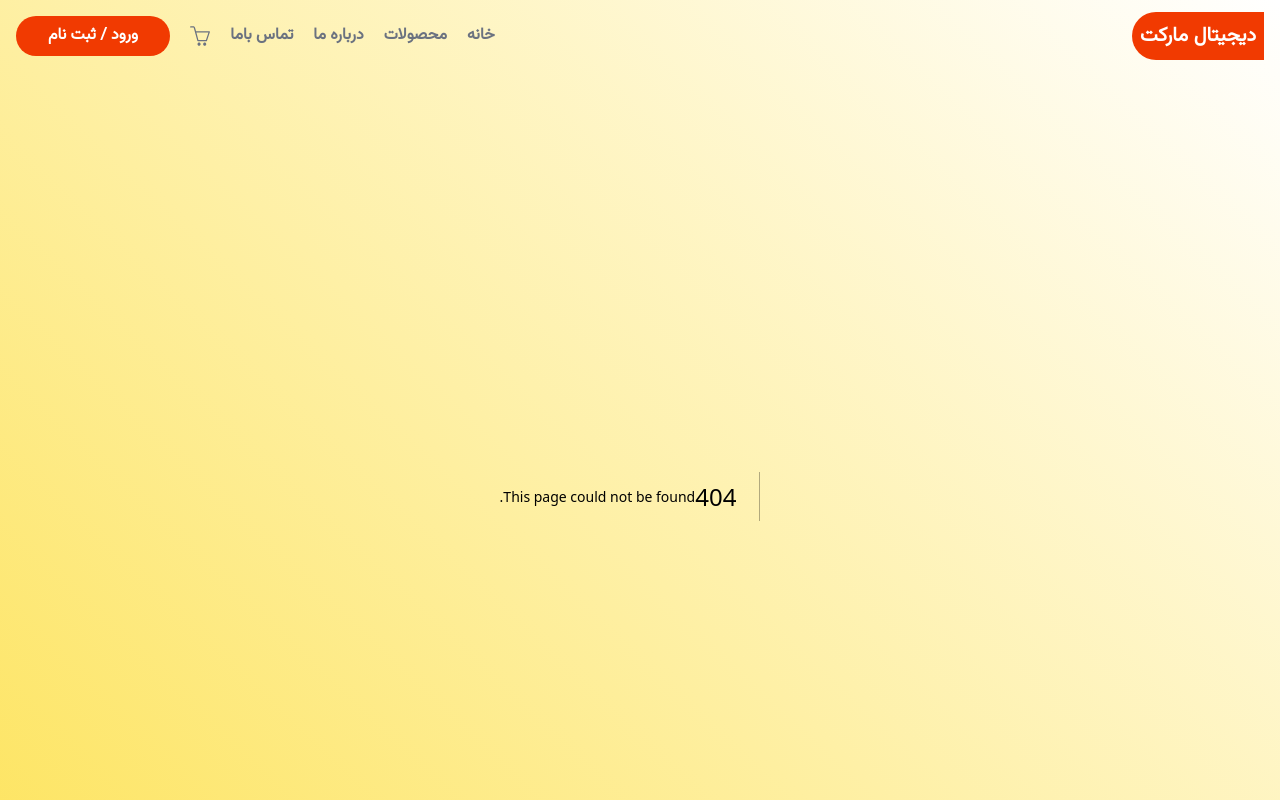
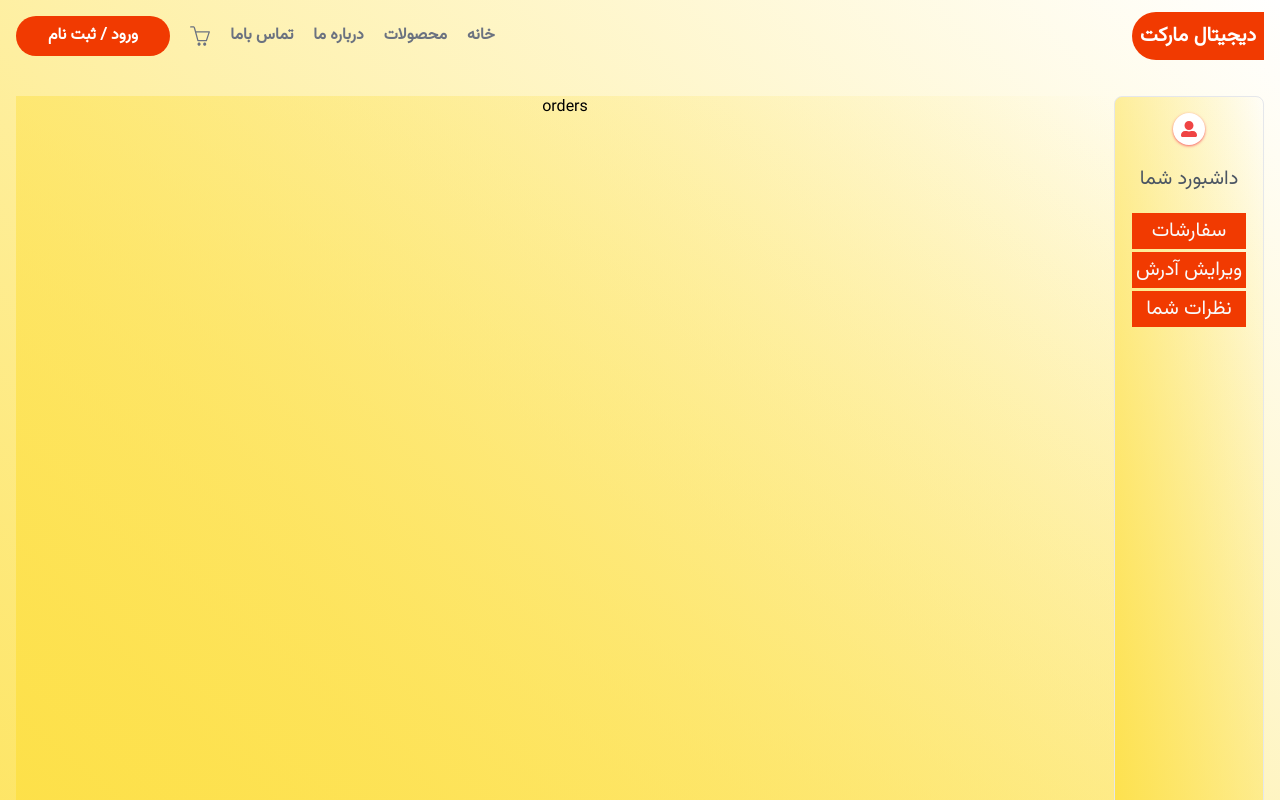
Before and after one commit to ghiyaee/next14Markrt, a Next.js app: page /dashboardUser/orders in a window 1280 px wide. Before the commit this address had no page. Shown: the top 800 px of the page. Built offline with nearby package versions, Linux system fonts and the light colour scheme.

Commit message:
update production

```diff
--- a/package.json
+++ b/package.json
@@ -19,6 +19,7 @@
     "react-icons": "^4.12.0",
     "react-moment": "^1.1.3",
     "react-slick": "^0.29.0",
+    "react-spinners": "^0.13.8",
     "save": "^2.9.0",
     "slick-carousel": "^1.8.1",
     "swiper": "^11.0.5"
--- a/src/app/basket/page.js
+++ b/src/app/basket/page.js
@@ -7,7 +7,11 @@ import { IoMdAdd } from 'react-icons/io';
 import { GrFormSubtract } from 'react-icons/gr';
 import { MdDeleteForever } from 'react-icons/md';
 import { useRouter } from 'next/navigation';
-import { handelDeleteBasketProduct } from '@/controller/basket/BasketDb';
+import {
+  handelDeleteBasketProduct,
+  handelAddUpdataBasket,
+  handelDecUpdataBasket,
+} from '@/controller/basket/BasketDb';
 
 function BasketPage() {
   const { state, dispatch } = useContext(ContextStore);
@@ -36,9 +40,16 @@ function BasketPage() {
     setIsActive(true);
   };
   const handelCounterAdd = async (product) => {
+       setTimeout(async () => {
+      await handelAddUpdataBasket(product)
+    },300)
     dispatch({ type: 'INCREMENT_QUANTITY', payload: product });
   };
   const handelCounterDes = (product) => {
+    console.log(product);
+    setTimeout(async () => {
+     await handelDecUpdataBasket(product)
+    },300)
     dispatch({ type: 'DECRIMENT_QUANTITY', payload: product });
   };
   return (
@@ -77,8 +88,7 @@ function BasketPage() {
                       <div className="text-gray-500 flex-1 flex items-center justify-between gap-4 md:gap-4 ">
                         <div>
                           <p>
-                            {' '}
-                            برند:
+                             برند:
                             {pro.product_id ? pro.product_id?.name : pro.name}
                           </p>
                           <p>
--- /dev/null
+++ b/src/app/dashboardUser/comments/page.js
@@ -0,0 +1,15 @@
+import DashboardUser from '@/components/layout/DashboardUser';
+
+export default function Comments() {
+  return (
+    <main className="flex">
+      <DashboardUser />
+      <div
+        className="w-screen flex flex-col  items-center
+       bg-gradient-to-tr from-yellow-300 to-transparent"
+      >
+       Comments
+      </div>
+    </main>
+  );
+}
--- /dev/null
+++ b/src/app/dashboardUser/editAddress/page.js
@@ -0,0 +1,15 @@
+import DashboardUser from '@/components/layout/DashboardUser';
+
+export default function editAddress() {
+  return (
+    <main className="flex">
+      <DashboardUser />
+      <div
+        className="w-screen flex flex-col  items-center
+       bg-gradient-to-tr from-yellow-300 to-transparent"
+      >
+        address
+      </div>
+    </main>
+  );
+}
--- /dev/null
+++ b/src/app/dashboardUser/layout.js
@@ -0,0 +1,3 @@
+export default function Layout({ children }) {
+  return <main>{children}</main>;
+}
--- /dev/null
+++ b/src/app/dashboardUser/orders/page.js
@@ -0,0 +1,15 @@
+import DashboardUser from '@/components/layout/DashboardUser';
+
+export default function Orders() {
+  return (
+    <main className='flex'>
+      <DashboardUser />
+      <div
+        className="w-screen flex flex-col  items-center
+       bg-gradient-to-tr from-yellow-300 to-transparent"
+      >
+        orders
+      </div>
+    </main>
+  );
+}
--- a/src/app/dashboardUser/page.js
+++ b/src/app/dashboardUser/page.js
@@ -1,8 +1,9 @@
+import DashboardUser from '@/components/layout/DashboardUser'
 import React from 'react'
 
 function DashboardPageUser() {
   return (
-    <div> DashboardPageUser</div>
+    <DashboardUser/>
   )
 }
 
--- a/src/app/globals.css
+++ b/src/app/globals.css
@@ -21,7 +21,7 @@ input{
   height: auto;
 }
 .style-button {
-  @apply bg-primary text-gray-50 p-1 duration-300
- border-blue-500  hover:p-2 hover:shadow-[0_25px_55px_-24px_rgb(0,0,0,0.7)]
+  @apply bg-primary text-gray-50 p-1  duration-300
+ border-blue-500  hover:py-2 hover:shadow-[0_25px_55px_-24px_rgb(0,0,0,0.7)]
    hover:border-x-2 text-center;
 }
--- /dev/null
+++ b/src/components/layout/DashboardUser.jsx
@@ -0,0 +1,41 @@
+'use client';
+import { FaUserAlt } from 'react-icons/fa';
+import { useContext } from 'react';
+import { ContextStore } from '@/context/contextStore';
+import Link from 'next/link';
+
+function DashboardUser() {
+  const { state, dispatch } = useContext(ContextStore);
+  const { userConnect } = state;
+  return (
+    <>
+      <div className="  ">
+        <div className="border bg-gradient-to-tr from-yellow-300 to-transparent
+        w-[150px] min-h-screen flex flex-col items-center gap-5 rounded-lg ">
+          <div className="mt-4  p-2 rounded-full shadow shadow-red-400 bg-white">
+            <FaUserAlt className="text-red-500" />
+          </div>
+          <h2 className="text-xl text-gray-600 ">داشبورد شما</h2>
+          <div className="flex flex-col gap-[3px]   text-xl p-0 overflow-y-auto h-[700px]">
+            <Link href={'/dashboardUser/orders'} className="style-button">
+              سفارشات
+            </Link>
+            <Link
+              href={'/dashboardUser/editAddress'}
+              className="style-button "
+            >
+              ویرایش آدرش
+            </Link>
+
+            <Link href={'/dashboardUser/comments'} className="style-button  ">
+              نظرات شما
+            </Link>
+
+          </div>
+        </div>
+      </div>
+    </>
+  );
+}
+
+export default DashboardUser;
--- a/src/components/layout/ListProducts.jsx
+++ b/src/components/layout/ListProducts.jsx
@@ -20,7 +20,7 @@ async function ListProducts() {
         <div
           key={pro.id}
           className=" flex flex-col justify-between items-center gap-5 p-12
-        hover:scale-105 duration-700 hover:bg-green-500 hover:text-gray-50 rounded-lg
+        hover:scale-105 duration-700 hover:bg-blue-800 hover:text-gray-50 rounded-lg
         shadow-[0_25px_25px_-24px_rgb(0,0,0,0.7)] "
         >
           <Image
--- a/src/components/layout/ProductPage.jsx
+++ b/src/components/layout/ProductPage.jsx
@@ -5,11 +5,13 @@ import { useContext, useEffect, useState } from 'react';
 import { ContextStore } from '@/context/contextStore';
 import InfoProduct from './InfoProduct';
 import { basketDb } from '@/controller/basket/BasketDb';
+import FadeLoader from 'react-spinners/FadeLoader';
 function ProductPage({ product }) {
 
   const [active, setActive] = useState(product?.img[0]);
   const { dispatch, state } = useContext(ContextStore);
   const { message, cartItem, userConnect } = state;
+  const [loading, setLoading] = useState(false);
 
   const handelAddProduct = async (product) => {
     const exist = cartItem.some((item) => item._id === product._id);
@@ -29,8 +31,22 @@ function ProductPage({ product }) {
       clearTimeout(time);
     };
   }, [message]);
+    useEffect(() => {
+      setLoading(true);
+      setTimeout(() => {
+        setLoading(false);
+      }, 5000);
+    }, []);
   return (
     <>
+      {loading ? (
+        <div className="flex justify-center items-center gap-5  text-2xl">
+          لطفاصبرکنید
+          <FadeLoader color={'#f41d3e'} loading={loading} size={100} />
+        </div>
+      ) : (
+        <>
+          {' '}
           <section
             className="flex flex-col
         justify-center items-center flex-wrap
@@ -91,6 +107,8 @@ function ProductPage({ product }) {
           </section>
           <InfoProduct product={product} />
         </>
+      )}
+    </>
   );
 }
 
```
Also changed, not shown: src/controller/basket/BasketDb.jsx (+22 -5 lines), 1 other file (tests, documents, lock files or other folders). Lines whose indentation alone changed are shown as unchanged.
